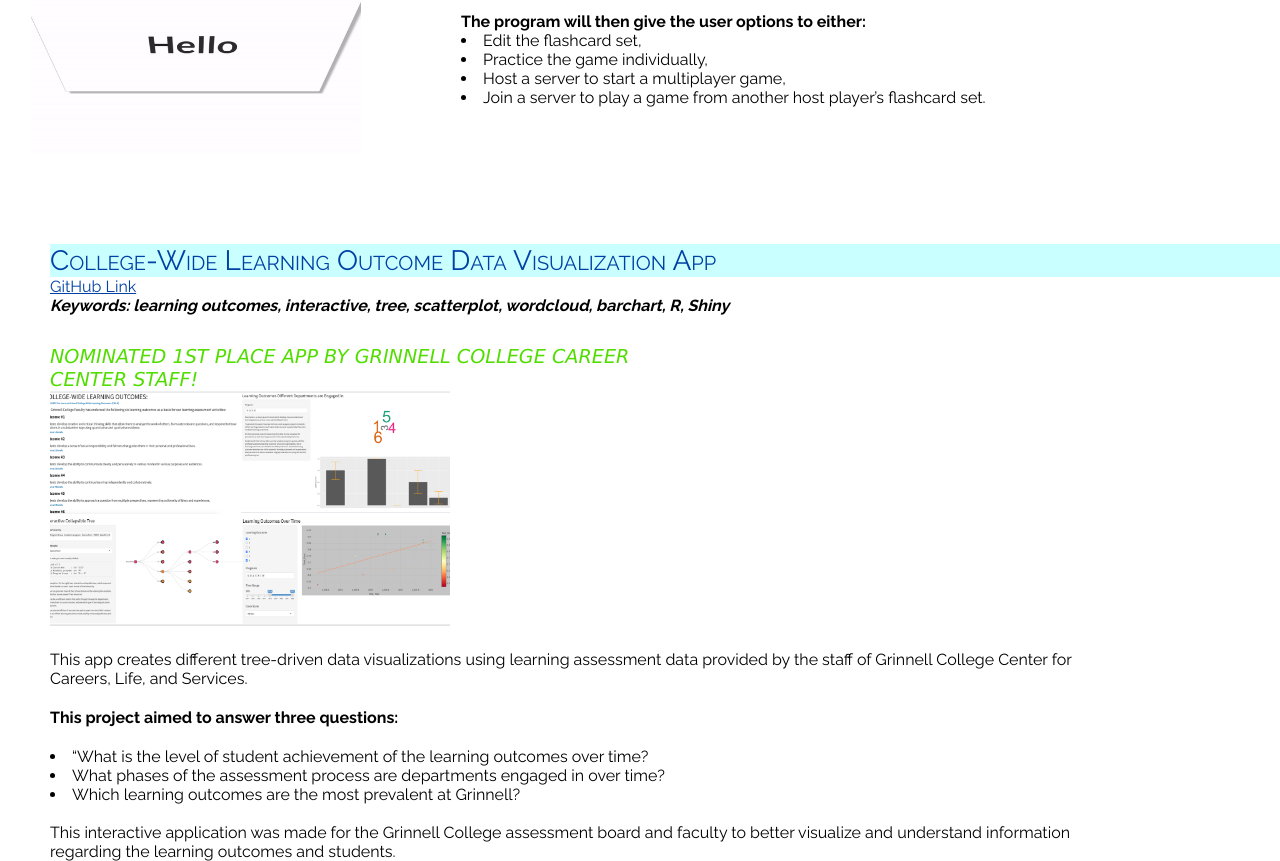
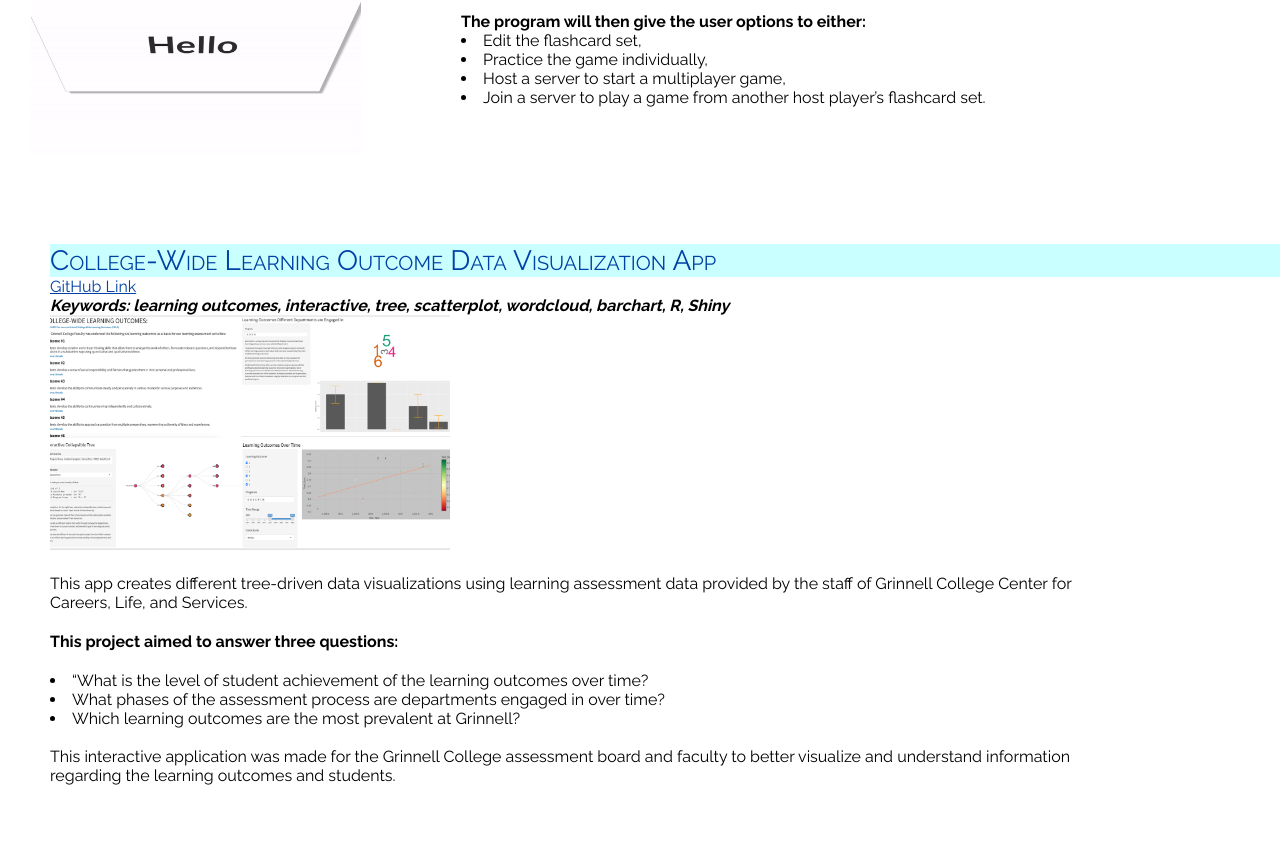
Before and after one commit to ellayunjikim/ellayunjikim, a React (Create React App) app: page /projects in a window 1280 px wide. Shown: the part 1828-2689 px from the top of the page. After the commit the page ends 2613 px from the top, so only its background shows below. Built offline with nearby package versions, Linux system fonts and the light colour scheme; the HTML template or start-up script is replaced by a standard one; a web font is replaced by a local one.

Commit message:
Make changes

```diff
--- a/src/routes/About.js
+++ b/src/routes/About.js
@@ -27,7 +27,6 @@
     return (
       <div>
         <div className = "title">(My Resume) </div>
-        <div className="resume"><embed src={pdfUrl} width="90%" height="600px" title="Resume" /></div>
       </div>
     );
   }
--- a/src/routes/Projects.js
+++ b/src/routes/Projects.js
@@ -100,7 +100,6 @@
         <div>
             <GithubLink />
             <b className = "keywords">Keywords: learning outcomes, interactive, tree, scatterplot, wordcloud, barchart, R, Shiny</b>
-        <div className = "announcement">Nominated 1st place app by Grinnell College Career Center staff!</div>
         <div>
             <img src={dashboard} alt="Interactive Dashboard" className="project-image4" />
             <div className = "project-info">This app creates different tree-driven data visualizations using learning assessment data provided by the staff of Grinnell College Center for Careers, Life, and Services. </div>
--- a/src/routes/styles.css
+++ b/src/routes/styles.css
@@ -1,3 +1,4 @@
+
 * {
     box-sizing: border-box;
     margin: 0;
```
Also changed, not shown: 2 other files (tests, documents, lock files or other folders).
